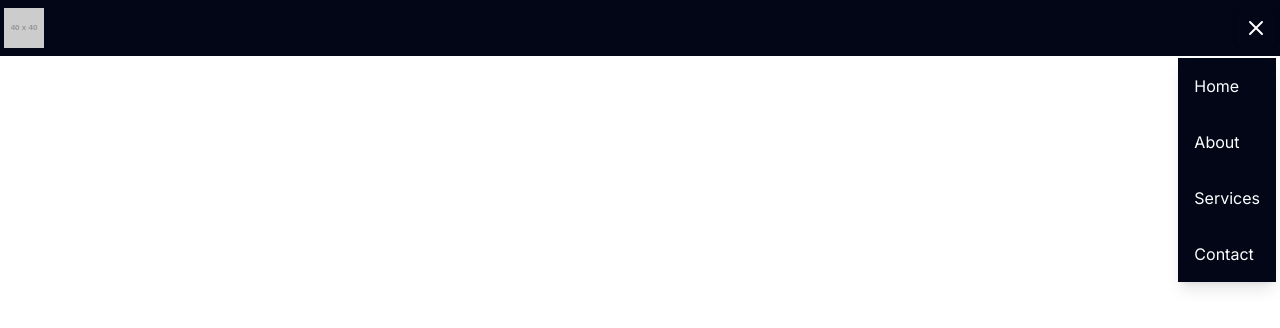
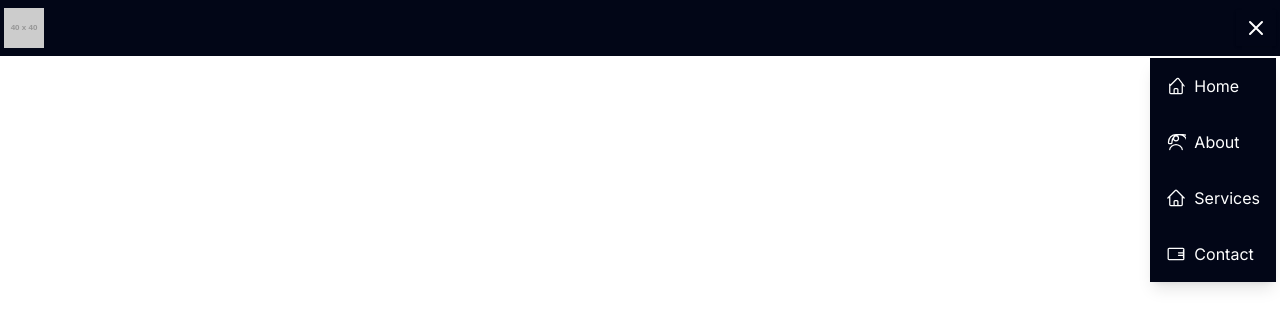
Before and after one commit to volicar/church, a Next.js app: page / in a window 1280 px wide. Both pictures are taken after a click on the button 1256 px from the left and 28 px from the top of the page. Shown: the top 328 px of the page. Built offline with nearby package versions, Linux system fonts and the light colour scheme.

Commit message:
style: add icons on menu

```diff
--- a/src/components/MobileMenu.js
+++ b/src/components/MobileMenu.js
@@ -1,4 +1,4 @@
-'use client'
+'use client'; // Diretiva para indicar renderização no lado do cliente
 
 import React, { useState } from 'react';
 import Link from 'next/link';
@@ -24,10 +24,30 @@ const MobileMenu = () => {
 
       {isOpen && (
         <div className="absolute top-12 right-0 bg-slate-950 text-white shadow-lg z-50 flex flex-col">
-          <Link href="/" className="p-4 hover:bg-slate-700">Home</Link>
-          <Link href="/about" className="p-4 hover:bg-slate-700">About</Link>
-          <Link href="/services" className="p-4 hover:bg-slate-700">Services</Link>
-          <Link href="/contact" className="p-4 hover:bg-slate-700">Contact</Link>
+          <Link href="/" className="flex items-center p-4 hover:bg-slate-700">
+            <svg xmlns="http://www.w3.org/2000/svg" fill="none" viewBox="0 0 24 24" strokeWidth={1.5} stroke="currentColor" className="h-5 w-5 mr-2">
+              <path strokeLinecap="round" strokeLinejoin="round" d="M4.5 12l8.954-8.955a1.125 1.125 0 011.591 0L21.75 12M4.5 9.75v10.125c0 .621.504 1.125 1.125 1.125H9.75v-4.875c0-.621.504-1.125 1.125-1.125h2.25c.621 0 1.125.504 1.125 1.125V21h4.125c.621 0 1.125-.504 1.125-1.125V9.75M8.25 21h8.25" />
+            </svg>
+            Home
+          </Link>
+          <Link href="/about" className="flex items-center p-4 hover:bg-slate-700">
+            <svg xmlns="http://www.w3.org/2000/svg" fill="none" viewBox="0 0 24 24" strokeWidth={1.5} stroke="currentColor" className="h-5 w-5 mr-2">
+              <path strokeLinecap="round" strokeLinejoin="round" d="M12 4.5c1.657 0 3 1.343 3 3s-1.343 3-3 3-3-1.343-3-3 1.343-3 3-3zM4.5 21c0-3.314 4.5-6 7.5-6s7.5 2.686 7.5 6M12 3a9 9 0 00-9 9v.75c0 .621.504 1.125 1.125 1.125h1.875c.621 0 1.125-.504 1.125-1.125V12c0-4.971 4.029-9 9-9s9 4.029 9 9v.75c0 .621.504 1.125 1.125 1.125h1.875c.621 0 1.125-.504 1.125-1.125V12a9 9 0 00-9-9z" />
+            </svg>
+            About
+          </Link>
+          <Link href="/services" className="flex items-center p-4 hover:bg-slate-700">
+            <svg xmlns="http://www.w3.org/2000/svg" fill="none" viewBox="0 0 24 24" strokeWidth={1.5} stroke="currentColor" className="h-5 w-5 mr-2">
+              <path strokeLinecap="round" strokeLinejoin="round" d="M2.25 12l8.954-8.955c.44-.439 1.152-.439 1.591 0L21.75 12M4.5 9.75v10.125c0 .621.504 1.125 1.125 1.125H9.75v-4.875c0-.621.504-1.125 1.125-1.125h2.25c.621 0 1.125.504 1.125 1.125V21h4.125c.621 0 1.125-.504 1.125-1.125V9.75M8.25 21h8.25" />
+            </svg>
+            Services
+          </Link>
+          <Link href="/contact" className="flex items-center p-4 hover:bg-slate-700">
+            <svg xmlns="http://www.w3.org/2000/svg" fill="none" viewBox="0 0 24 24" strokeWidth={1.5} stroke="currentColor" className="h-5 w-5 mr-2">
+              <path strokeLinecap="round" strokeLinejoin="round" d="M3.75 5.25h16.5c.621 0 1.125.504 1.125 1.125v11.25c0 .621-.504 1.125-1.125 1.125H3.75c-.621 0-1.125-.504-1.125-1.125V6.375c0-.621.504-1.125 1.125-1.125zM21 7.5v9m-6-6h6m-6 3h6" />
+            </svg>
+            Contact
+          </Link>
         </div>
       )}
     </div>
```
